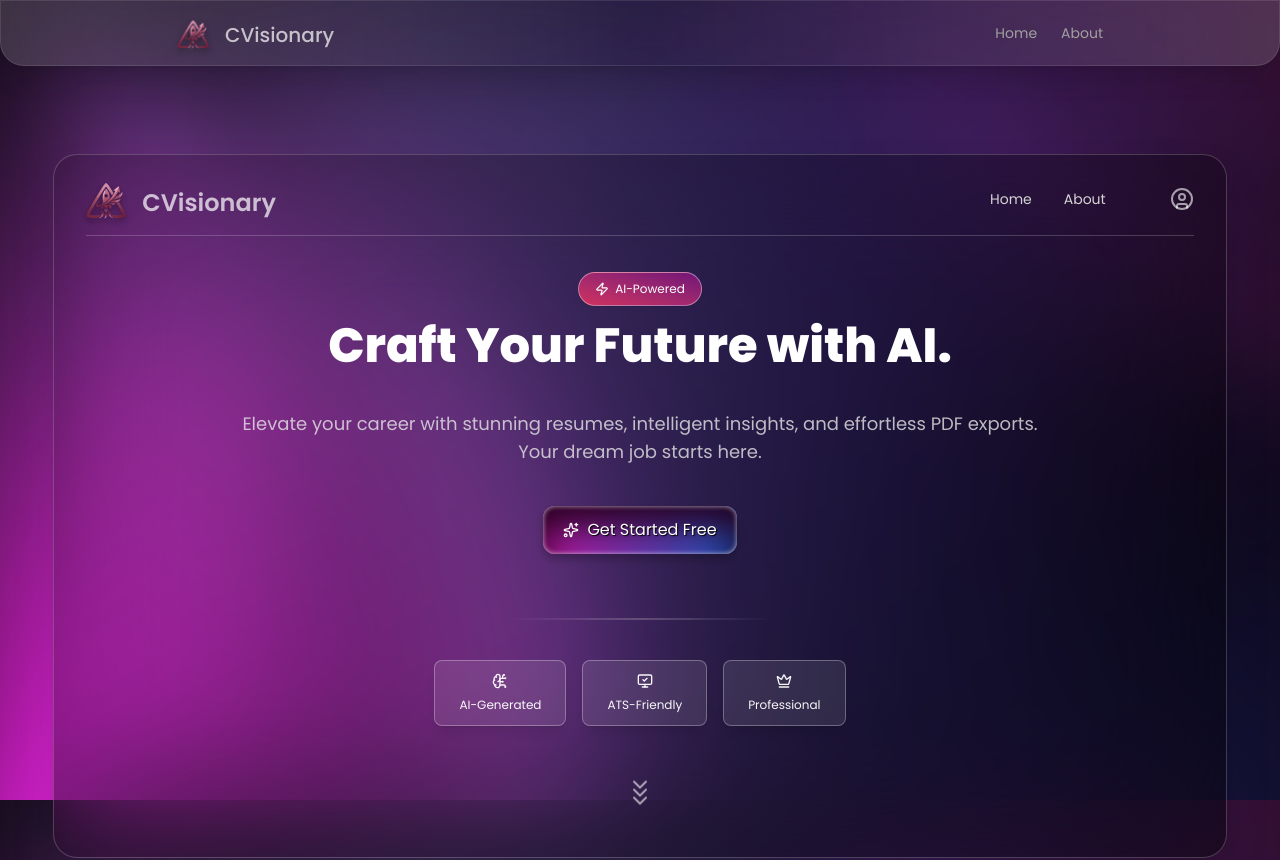
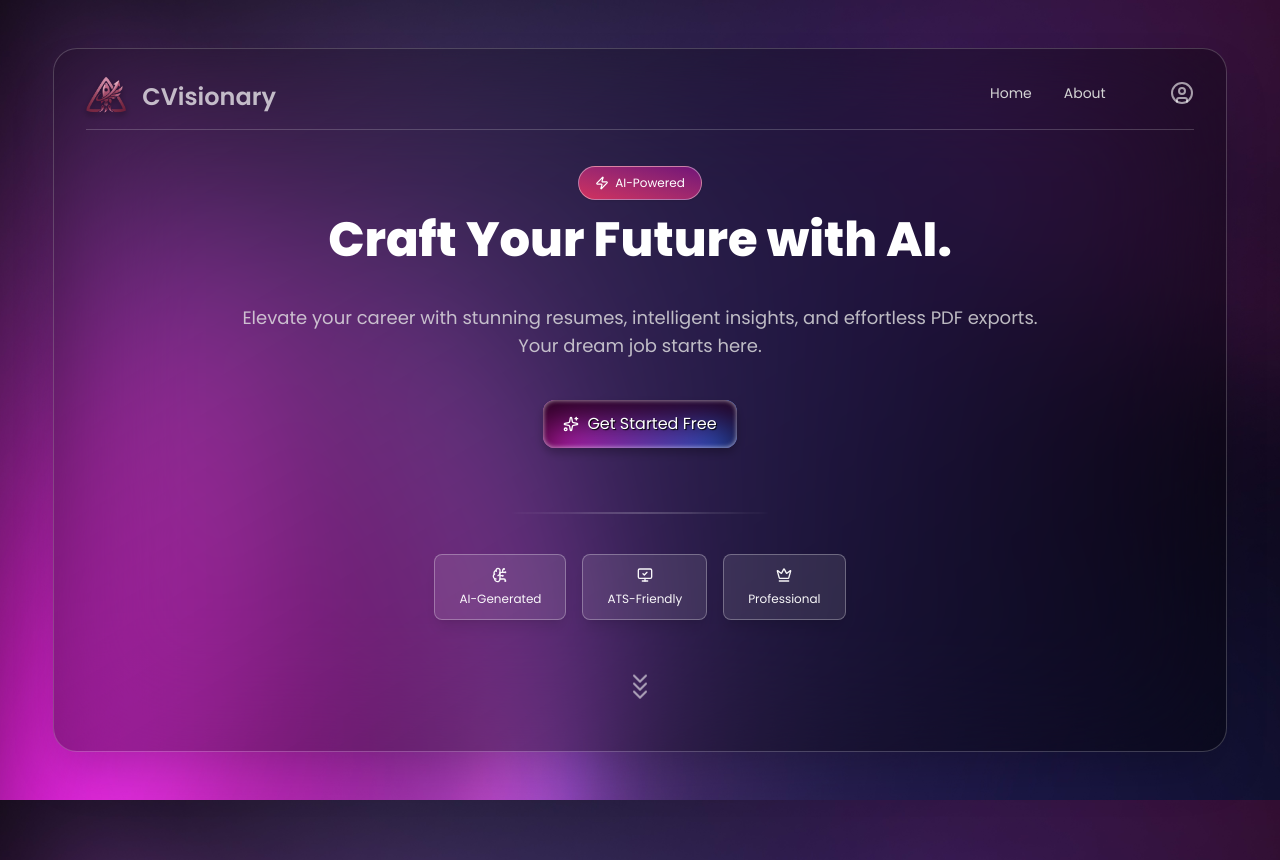
Before and after one commit to itsDonya/CVisionary, a React (Vite) app: page / in a window 1280 px wide. Shown: the top 860 px of the page. Built offline with nearby package versions, Linux system fonts and the light colour scheme.

Commit message:
fix(layout): hide default Header for Home page

```diff
--- a/src/shared/layouts/Default.tsx
+++ b/src/shared/layouts/Default.tsx
@@ -1,20 +1,22 @@
-import type { ReactNode } from "react";
+import { Outlet, useLocation } from "react-router-dom";
 
 // components
 import Header from "../components/layouts/components/default/Header";
 import Footer from "../components/layouts/components/default/Footer";
-import { Outlet } from "react-router-dom";
 
-interface PropTypes {
-  children?: ReactNode;
-  hasHeader?: boolean;
-}
+const DefaultLayout = () => {
+  const location = useLocation();
 
-const DefaultLayout = ({ hasHeader = true }: PropTypes) => {
+  // methods
+  const isHomePage = () => {
+    return location.pathname === "/";
+  };
+
   return (
     <>
       <div className="w-full bg-[url('/src/assets/images/landing-bg.jpg')] bg-cover bg-center bg-fixed flex flex-col items-center justify-start gap-10">
-        {hasHeader && <Header />}
+        {!isHomePage() && <Header />}
+
         <main className="w-full">
           <Outlet />
         </main>
```
